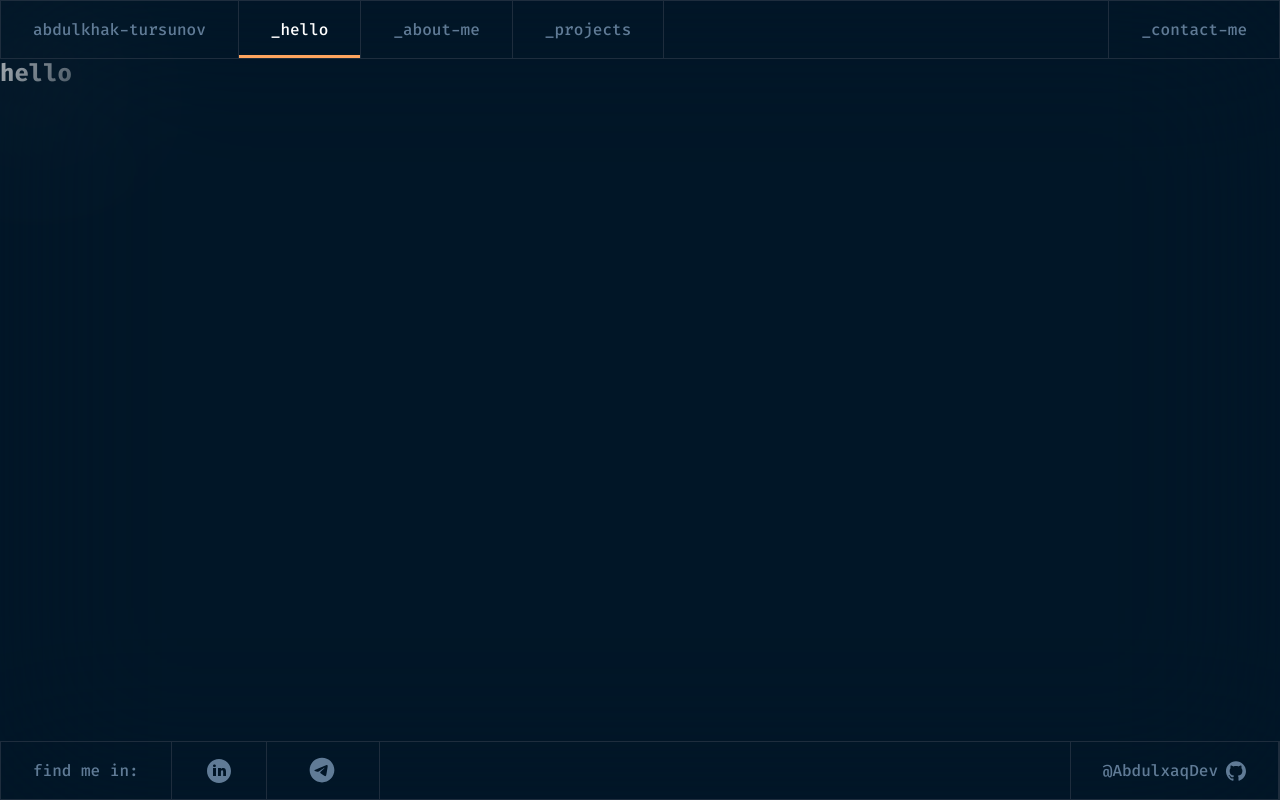
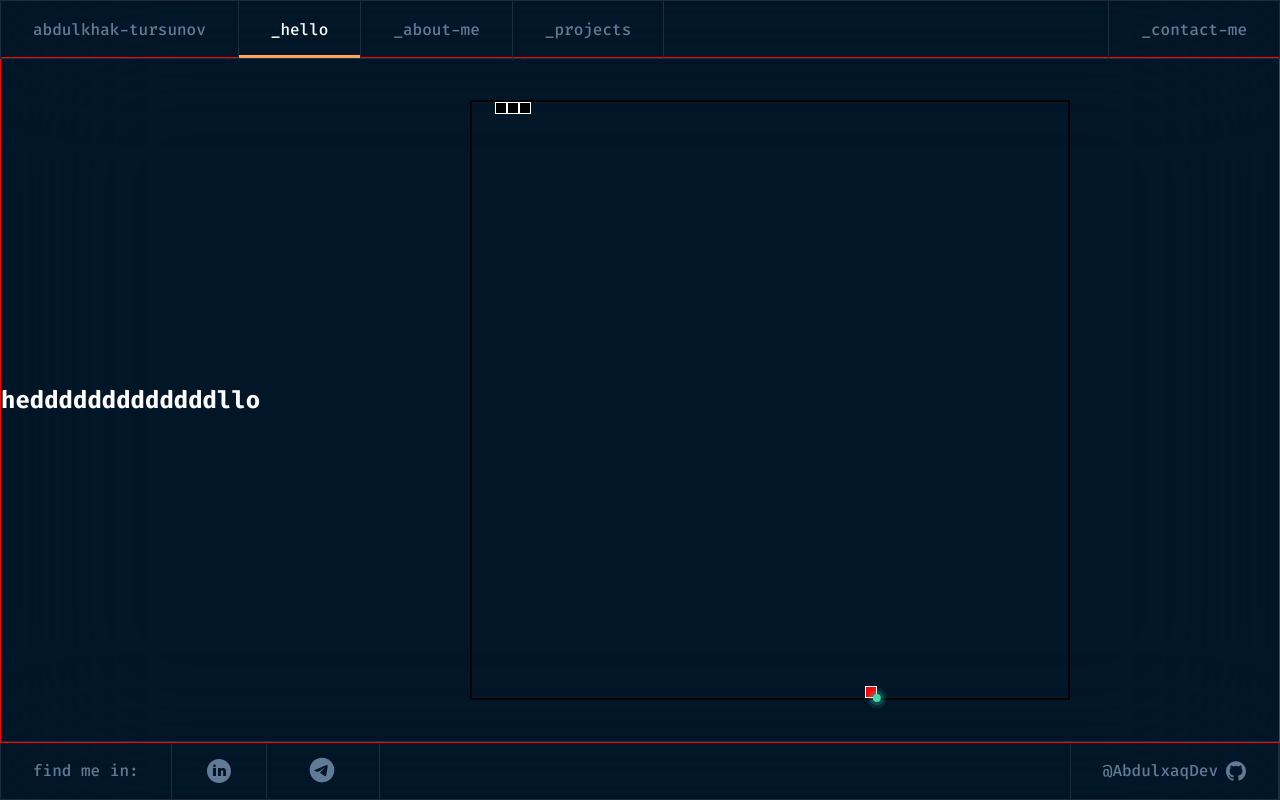
Before and after one commit to AbdulxaqDev/abdulkhak-tursunov, a Next.js app: page / in a window 1280 px wide. Built offline with nearby package versions, Linux system fonts and the light colour scheme.

Commit message:
finish the snake game

```diff
--- a/components/animation/animation.module.css
+++ b/components/animation/animation.module.css
@@ -13,7 +13,7 @@
  position: absolute;
  left: -40%;
  top: -30%;
- z-index: 10;
+ z-index: 2;
 }
 
 @media (max-width: 1185px) {
--- a/components/layout/layout.tsx
+++ b/components/layout/layout.tsx
@@ -11,9 +11,10 @@ export const siteTitle = "Abdulkhak Tursunov's portfolio";
 type layoutProps = {
  title: string;
  children: JSX.Element[] | JSX.Element;
+ styles: {} | undefined
 };
 
-const Layout: React.FC<layoutProps> = ({ children, title }) => {
+const Layout: React.FC<layoutProps> = ({ children, title, styles }) => {
  return (
   <div className={classes.layout} >
    <Head>
@@ -31,7 +32,7 @@ const Layout: React.FC<layoutProps> = ({ children, title }) => {
     <meta name="twitter:card" content="summary_large_image" />
    </Head>
    <Header pagetitle={title} />
-   <main>{children}</main>
+   <main style={styles}>{children}</main>
    <Footer />
   </div>
  );
--- /dev/null
+++ b/components/snakegame/snake/snake.tsx
@@ -0,0 +1,17 @@
+import React from "react";
+import classes from '../snakegame.module.css'
+export default function Snake({ snakeDots }: { snakeDots: number[][] }) {
+ return (
+  <div>
+   {snakeDots.map((dot, i) => {
+    const style = {
+     left: `${dot[0]}%`,
+     top: `${dot[1]}%`,
+    };
+    return (
+     <div key={i} className={classes.snakeDot} style={style}  ></div>
+    );
+   })}
+  </div>
+ );
+}
--- /dev/null
+++ b/components/snakegame/snakeFood/snakeFood.tsx
@@ -0,0 +1,15 @@
+import React from "react";
+import classes from "../snakegame.module.css";
+import { SnakeFoodIcon } from "../../../public/images/icons";
+
+export default function SnakeFood({ dot }: { dot: number[] }) {
+ const style = {};
+ return (
+  <div
+   style={{ top: dot[0] + "%", left: dot[1] + "%" }}
+   className={classes.snakeFood}
+  >
+   <SnakeFoodIcon />
+  </div>
+ );
+}
--- a/components/snakegame/snakegame.module.css
+++ b/components/snakegame/snakegame.module.css
@@ -0,0 +1,25 @@
+.gameArea {
+ position: relative;
+ margin: 50px auto;
+ width: 600px;
+ height: 600px;
+ border: 2px solid #000;
+}
+
+.snakeDot {
+ position: absolute;
+ width: 2%;
+ height: 2%;
+ background-color: #000;
+ border: 1px solid #fff;
+ z-index: 2;
+}
+
+.snakeFood {
+ position: absolute;
+ width: 2%;
+ height: 2%;
+ background-color: rgb(249, 0, 0);
+ border: 1px solid #fff;
+ z-index: 1;
+}
--- a/components/snakegame/snakegame.tsx
+++ b/components/snakegame/snakegame.tsx
@@ -1,8 +1,156 @@
-import React from 'react'
-import classes from './snakegame.module.css'
+import React, { useEffect, useState } from "react";
+import classes from "./snakegame.module.css";
+import Snake from "./snake/snake";
+import SnakeFood from "./snakeFood/snakeFood";
 
-export default function snakegame() {
-  return (
-    <div>snakegame</div>
-  )
+const getRandomCoordinates = () => {
+ let min = 1;
+ let max = 98;
+ let x = Math.floor((Math.random() * (max - min + 1) + min) / 2) * 2;
+ let y = Math.floor((Math.random() * (max - min + 1) + min) / 2) * 2;
+ return [x, y];
+};
+
+const initialSnakeState = {
+ food: getRandomCoordinates(),
+ speed: 2000,
+ direction: "RIGHT",
+ snakeDots: [
+  [0, 0],
+  [2, 0],
+  [4, 0],
+ ],
+};
+
+export default function SnakeGame() {
+ const [snakeDots, setSnakeDots] = useState(initialSnakeState);
+ const onKeyDown = (e: any) => {
+  e = e || window.event;
+  switch (e.keyCode) {
+   case 38:
+    setSnakeDots((pre) => ({
+     ...pre,
+     direction: "UP",
+    }));
+    break;
+   case 40:
+    setSnakeDots((pre) => ({
+     ...pre,
+     direction: "DOWN",
+    }));
+    break;
+   case 37:
+    setSnakeDots((pre) => ({
+     ...pre,
+     direction: "LEFT",
+    }));
+    break;
+   case 39:
+    setSnakeDots((pre) => ({
+     ...pre,
+     direction: "RIGHT",
+    }));
+    break;
+  }
+ };
+
+ const moveSnake = () => {
+  let dots = [...snakeDots.snakeDots];
+  let head = dots[dots.length - 1];
+  switch (snakeDots.direction) {
+   case "RIGHT":
+    head = [head[0] + 2, head[1]];
+    break;
+   case "LEFT":
+    head = [head[0] - 2, head[1]];
+    break;
+   case "DOWN":
+    head = [head[0], head[1] + 2];
+    break;
+   case "UP":
+    head = [head[0], head[1] - 2];
+    break;
+  }
+
+  dots.push(head);
+  dots.shift();
+  setSnakeDots((pre) => ({ ...pre, snakeDots: [...dots] }));
+ };
+
+ const gameOver = () => {
+  alert(`Game Over Snake length is ${snakeDots.snakeDots.length}`);
+  setSnakeDots(initialSnakeState);
+ };
+
+ const checkIfOutOfBorders = () => {
+  let head = snakeDots.snakeDots[snakeDots.snakeDots.length - 1];
+  if (head[0] >= 100 || head[1] >= 100 || head[0] < 0 || head[1] < 0) {
+   gameOver();
+  }
+ };
+
+ const checkIfCollapsed = () => {
+  let snake = [...snakeDots.snakeDots];
+  let head = snake[snake.length - 1];
+  snake.pop();
+  snake.forEach((dot) => {
+   if (head[0] == dot[0] && head[1] == dot[1]) {
+    gameOver();
+   }
+  });
+ };
+
+ const enlargeSnake = () => {
+  let newSnake = [...snakeDots.snakeDots];
+  newSnake.unshift([]);
+  setSnakeDots((pre) => ({
+   ...pre,
+   snakeDots: newSnake,
+  }));
+ };
+
+ const increaseSpeed = () => {
+  if (snakeDots.speed > 10) {
+   setSnakeDots((pre) => ({
+    ...pre,
+    speed: snakeDots.speed - 10,
+   }));
+  }
+ };
+
+ const checkIfEat = () => {
+  let head = snakeDots.snakeDots[snakeDots.snakeDots.length - 1];
+  let food = snakeDots.food;
+  if (head[0] == food[1] && head[1] == food[0]) {
+   setSnakeDots((pre) => ({
+    ...pre,
+    food: getRandomCoordinates(),
+   }));
+   enlargeSnake();
+   increaseSpeed();
+   console.log("Eating the food");
+  }
+  console.log(`Food X: ${food[0]}, Y: ${food[1]}`);
+  console.log(`Head X: ${head[0]}, Y: ${head[1]}`);
+
+ };
+
+ useEffect(() => {
+  const interval = setInterval(moveSnake, snakeDots.speed);
+  document.onkeydown = onKeyDown;
+
+  checkIfOutOfBorders();
+  checkIfCollapsed();
+  checkIfEat();
+
+  return () => clearInterval(interval);
+ }, [snakeDots]);
+
+ return (
+  <div className={classes.gameArea}>
+   <Snake snakeDots={snakeDots.snakeDots} />
+   <SnakeFood dot={snakeDots.food} />
+   {/* <button onClick={moveSnake} >Hell</button> */}
+  </div>
+ );
 }
--- a/next.config.js
+++ b/next.config.js
@@ -1,6 +1,6 @@
 /** @type {import('next').NextConfig} */
 const nextConfig = {
-  reactStrictMode: true,
+  reactStrictMode: false,
   swcMinify: true,
 }
 
--- a/pages/hello/hello.module.css
+++ /dev/null
@@ -1,12 +0,0 @@
-.blur {
- position: absolute;
- top: 0;
- left: 0;
- bottom: 0;
- right: 0;
- background: rgba(255, 255, 255, 0);
- box-shadow: 0 4px 30px rgba(0, 0, 0, 0.1);
- backdrop-filter: blur(80px);
- -webkit-backdrop-filter: blur(80px);
- z-index: 20;
-}
--- a/pages/index.module.css
+++ b/pages/index.module.css
@@ -8,5 +8,16 @@
  box-shadow: 0 4px 30px rgba(0, 0, 0, 0.1);
  backdrop-filter: blur(80px);
  -webkit-backdrop-filter: blur(80px);
- z-index: 20;
+ z-index: 11;
 }
+
+.mainContent {
+ position: absolute;
+ z-index: 22;
+ border: red solid 1px;
+ height: calc(100vh - 114px);
+ width: 100vw;
+ display: flex;
+ justify-content: space-around;
+ align-items: center;
+}
--- a/pages/index.tsx
+++ b/pages/index.tsx
@@ -2,15 +2,23 @@ import Head from "next/head";
 import Image from "next/image";
 import Layout from "../components/layout/layout";
 import Animation from "../components/animation/animation";
-import classes from "./index.module.css"
+import classes from "./index.module.css";
+import SnakeGame from "../components/snakegame/snakegame";
 
+const styles = {
+ height: undefined,
+};
 
 export default function Home() {
  return (
-   <Layout title="hello">
-    <h2>hello</h2>
-    <Animation />
-    <div className={classes.blur}></div>
-   </Layout>
+  <Layout title="hello" styles={styles}>
+   <Animation />
+   <div className={classes.blur}></div>
+   <div className={classes.mainContent}>
+    <h2>hedddddddddddddllo</h2>
+
+    <SnakeGame/>
+   </div>
+  </Layout>
  );
 }
--- a/public/images/icons.tsx
+++ b/public/images/icons.tsx
@@ -359,3 +359,16 @@ export const TelegramIcon = ({ margin = "0" }: { margin: string }) => (
   />
  </svg>
 );
+
+export const SnakeFoodIcon = () => (
+ <svg
+  width={22}
+  height={22}
+  fill="none"
+  xmlns="http://www.w3.org/2000/svg"
+ >
+  <circle opacity={0.1} cx={10.827} cy={10.964} r={10.346} fill="#43D9AD" />
+  <circle opacity={0.2} cx={10.827} cy={10.964} r={7.346} fill="#43D9AD" />
+  <circle cx={10.827} cy={10.964} r={4} fill="#43D9AD" />
+ </svg>
+);
```
Also changed, not shown: pages/hello/hello.tsx (deleted, +0 -15 lines).
